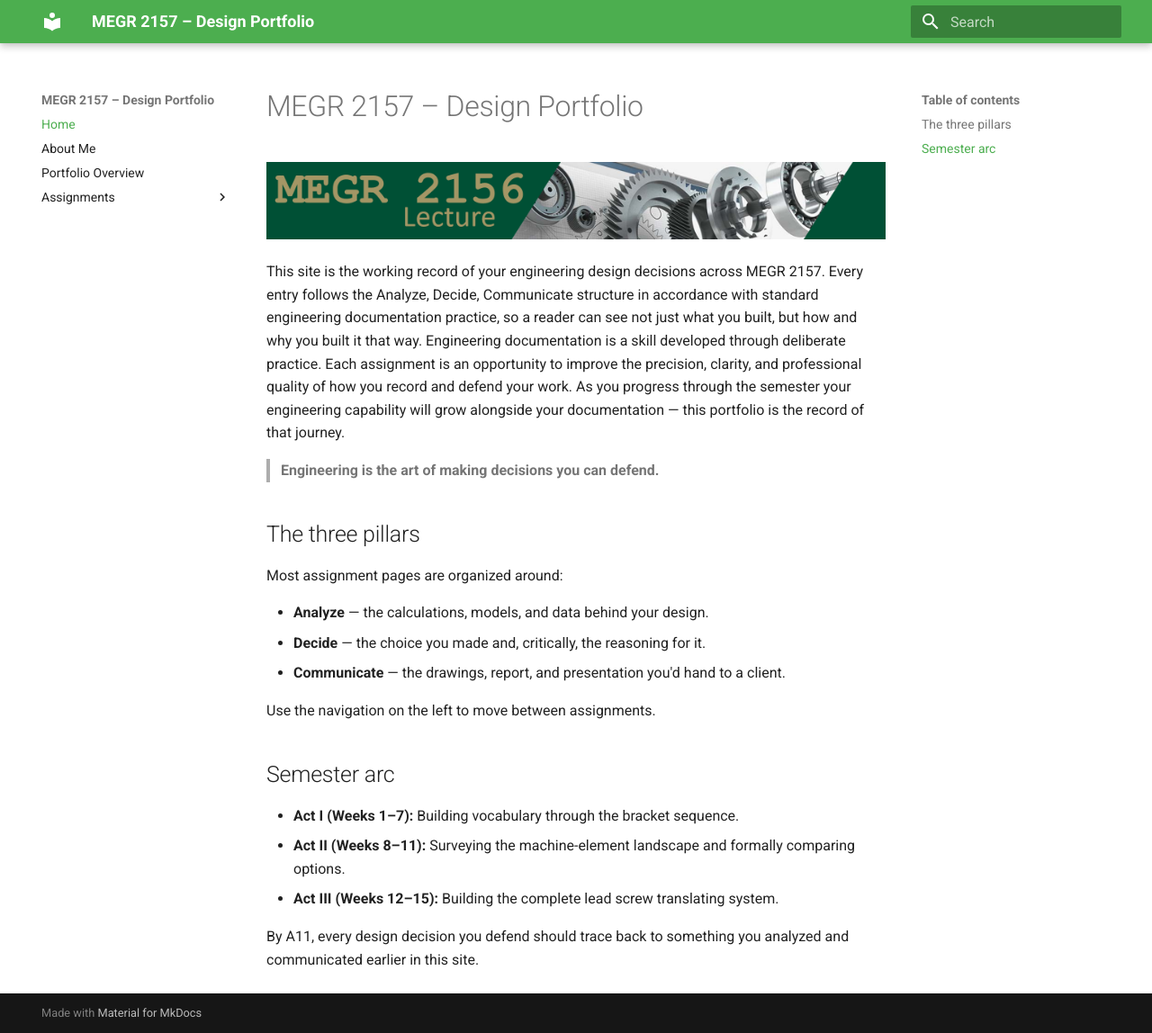
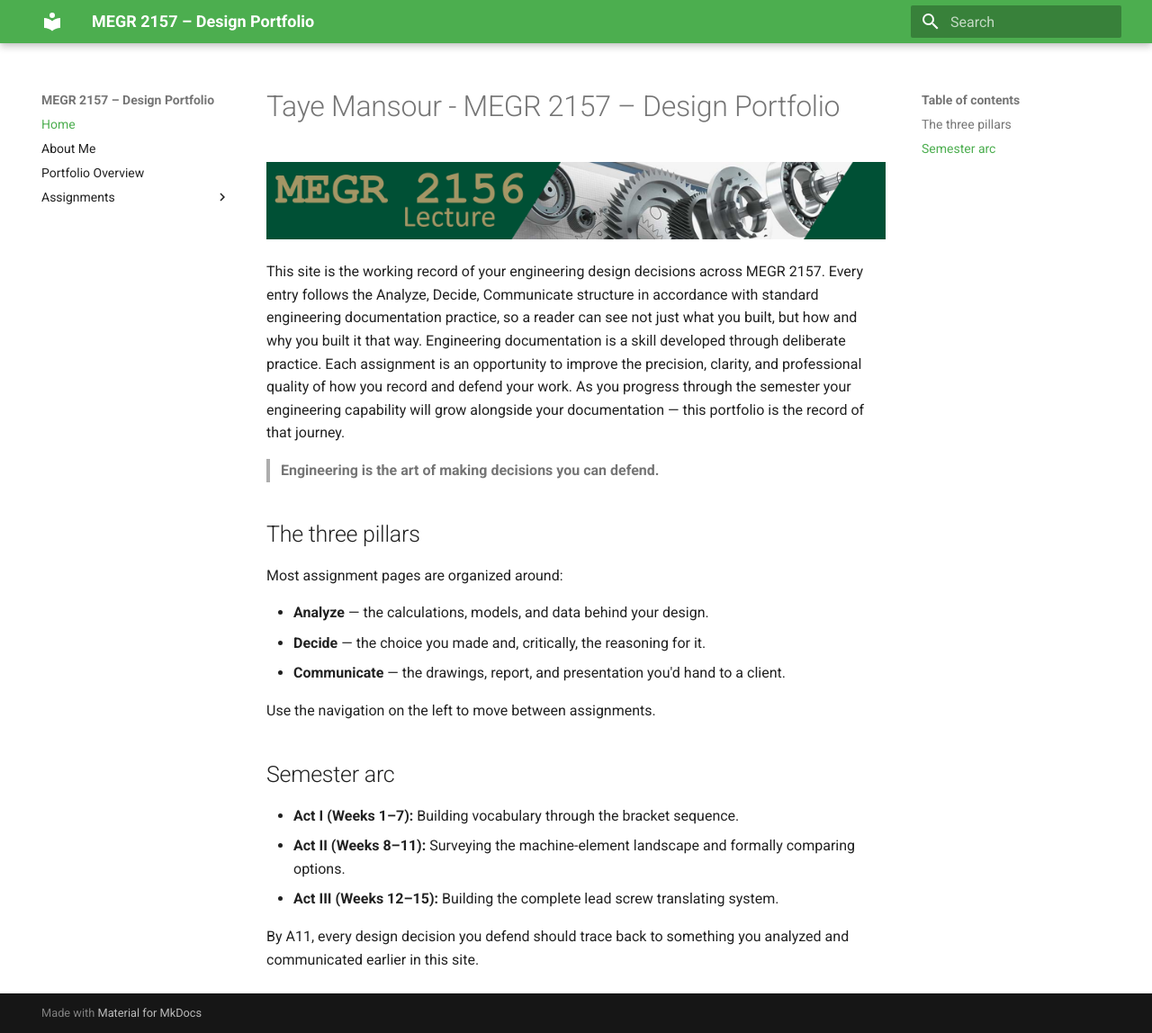
Before and after one commit to tmansou1/megr2157-portfolio, an MkDocs documentation site: the page built from docs/index.md, in a window 1280 px wide and 1148 px high. Shown: the whole window at 90% size. Built offline with MkDocs 1.6.1 and Material for MkDocs 9.7.7, drawn with Linux system fonts in a browser that asks for light colours.

Commit message:
Update index.md

```diff
--- a/docs/index.md
+++ b/docs/index.md
@@ -1,4 +1,4 @@
-# MEGR 2157 – Design Portfolio
+# Taye Mansour - MEGR 2157 – Design Portfolio
 
 ![MEGR 2156-7 Title](MEGR2156title.png)
 
```
